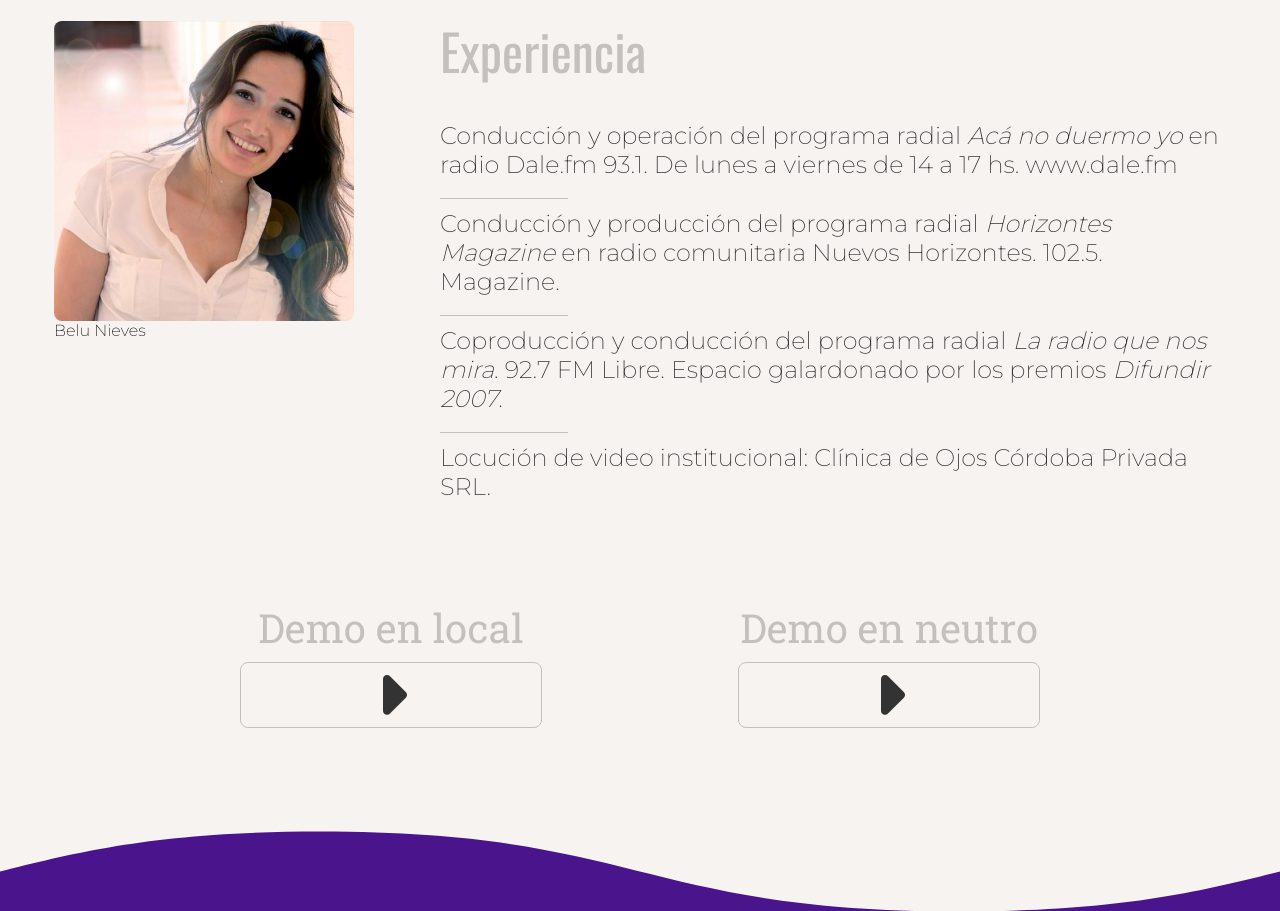
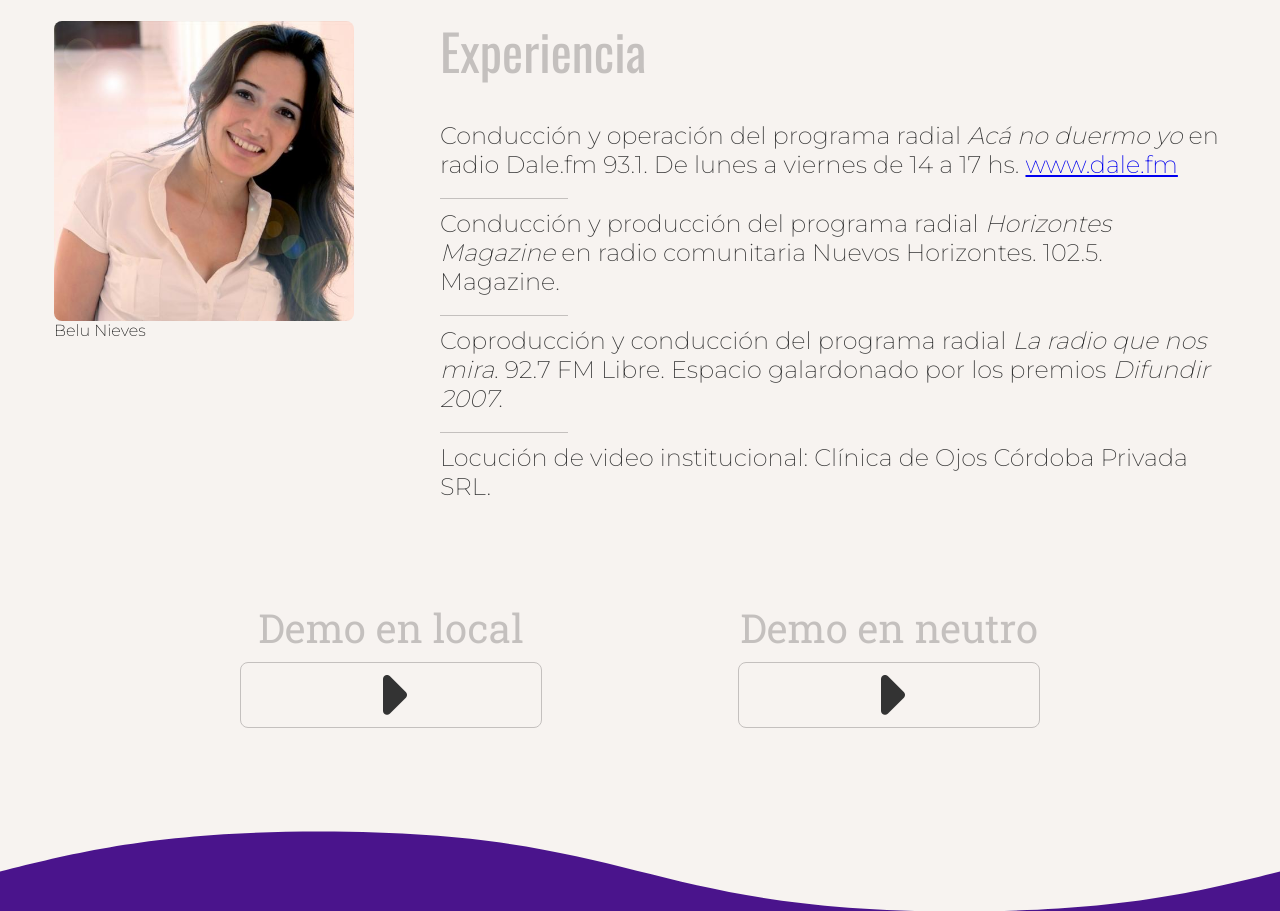
Before and after one commit to lauraheritier/belunieves, a plain HTML site: page index.html in a window 1280 px wide. Shown: the part 1281-2192 px from the top of the page. Drawn offline with nearby package versions, Linux system fonts and the light colour scheme; a script that the page names is missing.

Commit message:
Update index.html

```diff
--- a/index.html
+++ b/index.html
@@ -59,7 +59,7 @@
                                     <div class="details-title">Experiencia</div>
                                     <ul>
                                         <li>Conducción y operación del programa radial <i>Acá no duermo yo</i> en radio Dale.fm
-                                            93.1. De lunes a viernes de 14 a 17 hs. www.dale.fm</li>
+                                            93.1. De lunes a viernes de 14 a 17 hs. <a href="https://dale.fm/" target="_blank">www.dale.fm</a></li>
                                         <li>Conducción y producción del programa radial <i>Horizontes Magazine</i> en radio
                                             comunitaria Nuevos Horizontes. 102.5. Magazine.</li>
                                         <li>Coproducción y conducción del programa radial <i>La radio que nos mira</i>. 92.7 FM
```
